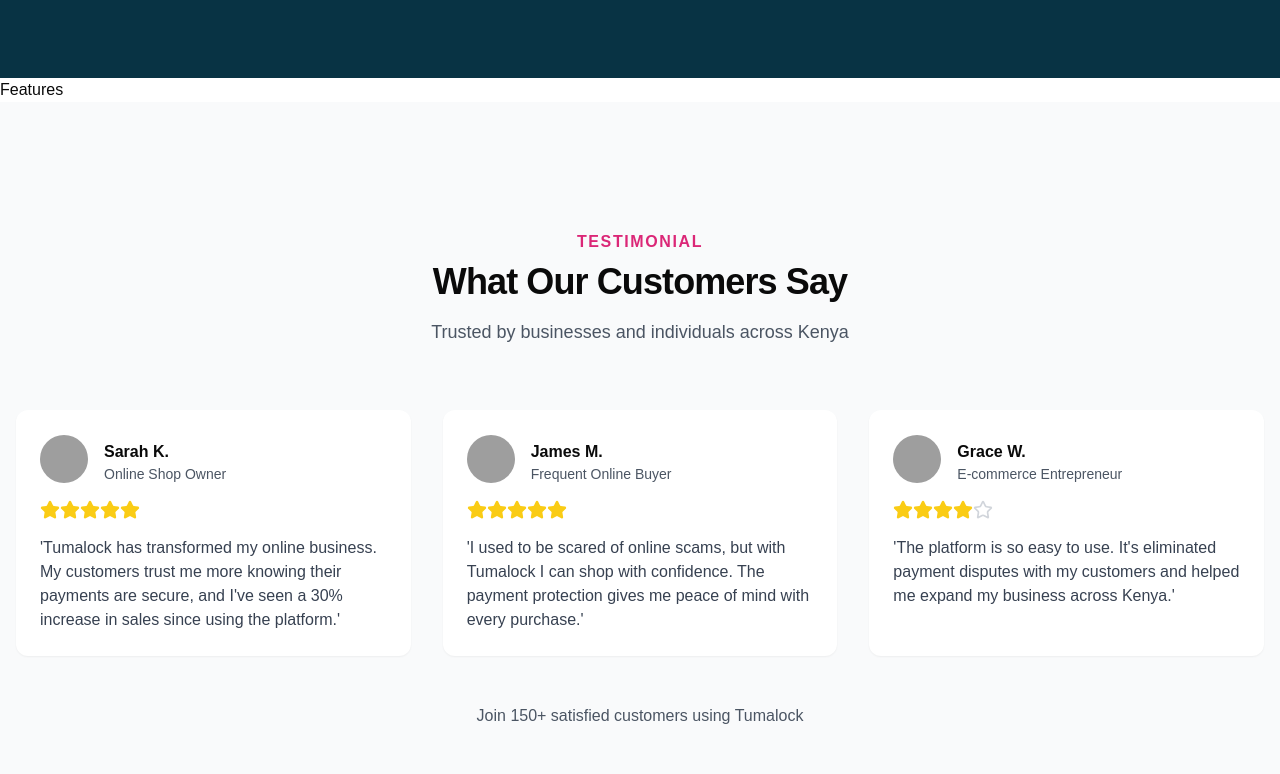
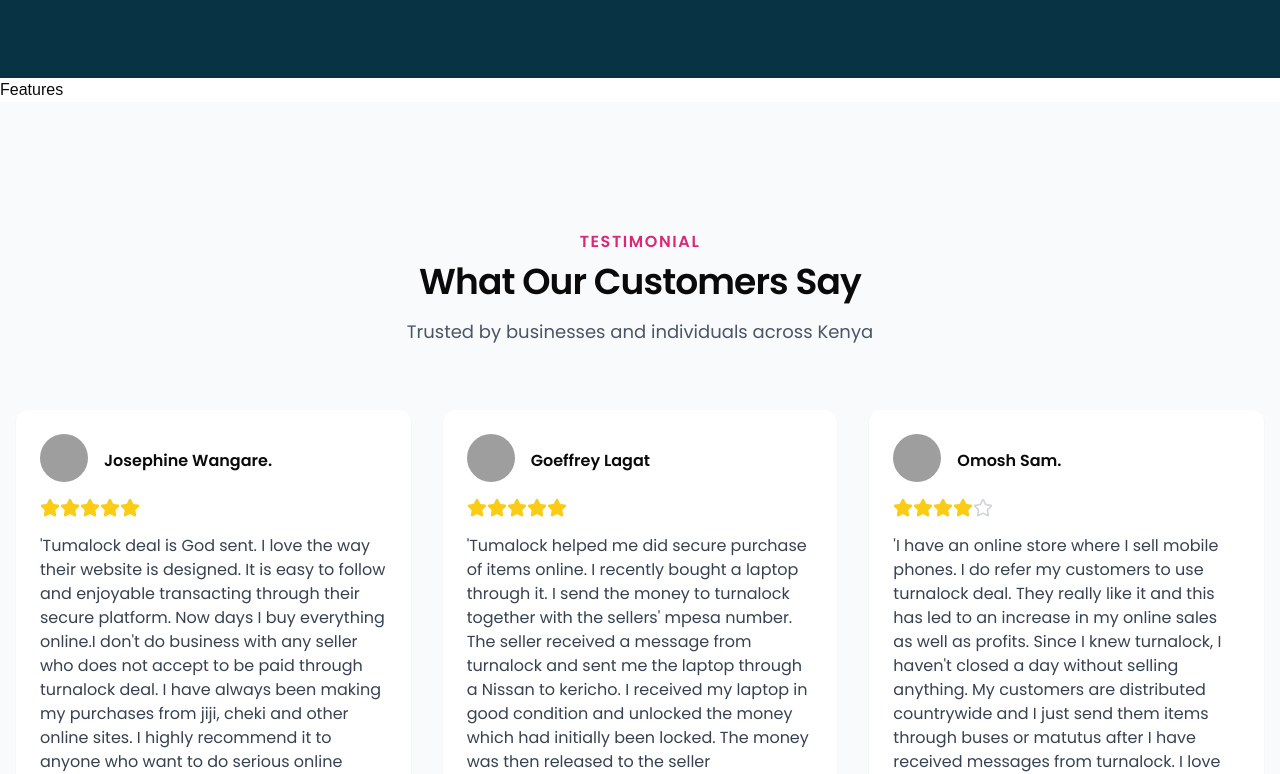
Before and after one commit to Math3wsl3vi/Tumalock-deal, a Next.js app: page /home in a window 1280 px wide. Shown: the part 3854-4628 px from the top of the page. Built offline with nearby package versions, Linux system fonts and the light colour scheme; grey boxes are pictures that could not be loaded.

Commit message:
testimonial

```diff
--- a/components/home/Testimonial.tsx
+++ b/components/home/Testimonial.tsx
@@ -8,11 +8,11 @@
 
 const Testimonial = () => {
   return (
-     <section className="bg-gray-50 py-16 md:py-24 lg:py-32" id="testimonials font-poppins">
+     <section className="bg-gray-50 py-16 md:py-24 lg:py-32 font-poppins" id="testimonials">
       <div className="container mx-auto px-4">
         <div className="mx-auto max-w-3xl text-center">
           <h1 className="text-pink-600 uppercase font-semibold tracking-widest mb-2">TESTIMONIAL</h1>
-          <h2 className="text-3xl font-bold tracking-tight sm:text-4xl">
+          <h2 className="text-3xl font-semibold tracking-tight sm:text-4xl">
             What Our Customers Say
           </h2>
           <p className="mt-4 text-lg text-gray-600">
@@ -32,7 +32,6 @@
                 </Avatar>
                 <div>
                   <h3 className="font-semibold">{testimonial.name}</h3>
-                  <p className="text-sm text-gray-600">{testimonial.role}</p>
                 </div>
               </CardHeader>
               <CardContent className="pt-0">
@@ -53,12 +52,6 @@
             </Card>
           ))}
         </div>
-
-        <div className="mt-12 text-center">
-          <p className="text-gray-600">
-            Join {testimonials.length * 50}+ satisfied customers using Tumalock
-          </p>
-        </div>
       </div>
     </section>
   )
@@ -68,27 +61,24 @@
 
 const testimonials = [
   {
-    name: "Sarah K.",
-    role: "Online Shop Owner",
+    name: "Josephine Wangare.",
     avatar: "/avatars/sarah.jpg",
     rating: 5,
     quote:
-      "Tumalock has transformed my online business. My customers trust me more knowing their payments are secure, and I've seen a 30% increase in sales since using the platform.",
+      "Tumalock deal is God sent. I love the way their website is designed. It is easy to follow and enjoyable transacting through their secure platform. Now days I buy everything online.I don't do business with any seller who does not accept to be paid through turnalock deal. I have always been making my purchases from jiji, cheki and other online sites. I highly recommend it to anyone who want to do serious online business.",
   },
   {
-    name: "James M.",
-    role: "Frequent Online Buyer",
+    name: "Goeffrey Lagat",
     avatar: "/avatars/james.jpg",
     rating: 5,
     quote:
-      "I used to be scared of online scams, but with Tumalock I can shop with confidence. The payment protection gives me peace of mind with every purchase.",
+      "Tumalock helped me did secure purchase of items online. I recently bought a laptop through it. I send the money to turnalock together with the sellers' mpesa number. The seller received a message from turnalock and sent me the laptop through a Nissan to kericho. I received my laptop in good condition and unlocked the money which had initially been locked. The money was then released to the seller immediately.",
   },
   {
-    name: "Grace W.",
-    role: "E-commerce Entrepreneur",
+    name: "Omosh Sam.",
     avatar: "/avatars/grace.jpg",
     rating: 4,
     quote:
-      "The platform is so easy to use. It's eliminated payment disputes with my customers and helped me expand my business across Kenya.",
+      "I have an online store where I sell mobile phones. I do refer my customers to use turnalock deal. They really like it and this has led to an increase in my online sales as well as profits. Since I knew turnalock, I haven't closed a day without selling anything. My customers are distributed countrywide and I just send them items through buses or matutus after I have received messages from turnalock. I love this company.",
   },
 ];
```
